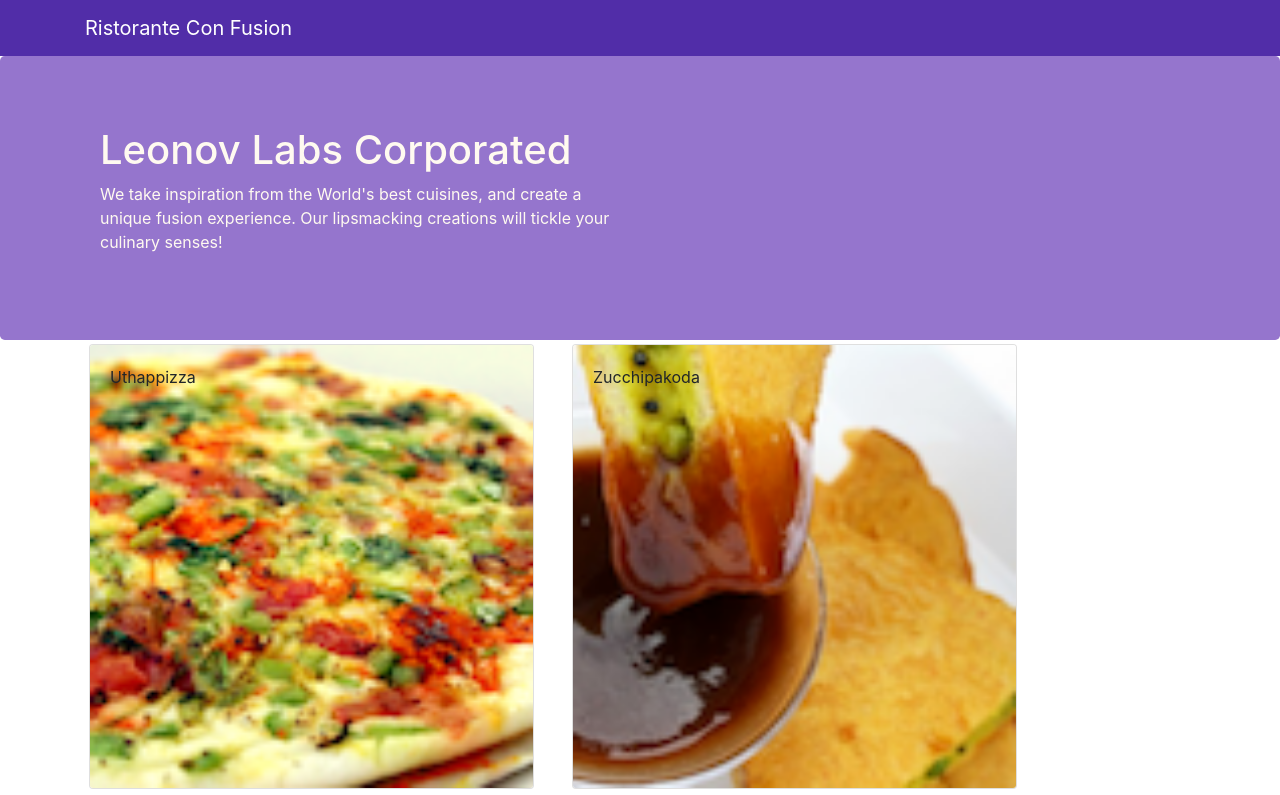
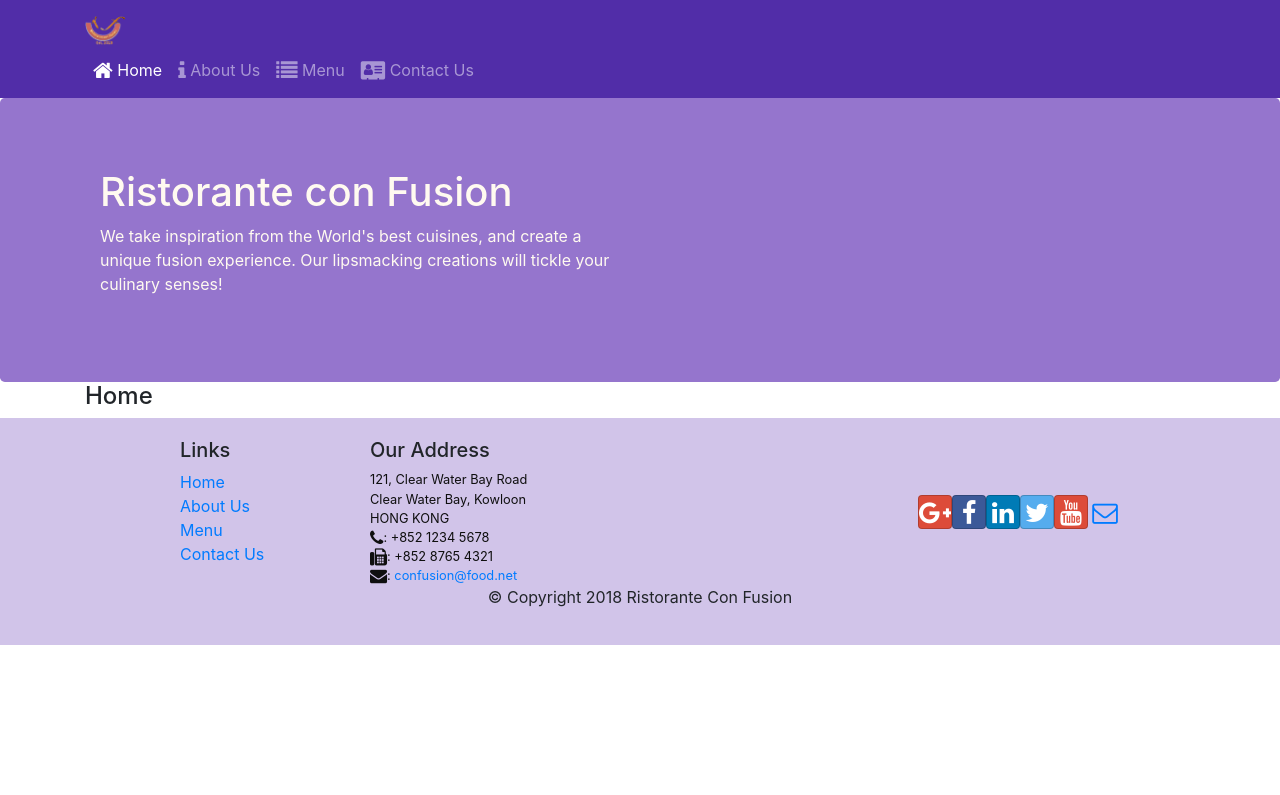
Before and after one commit to udavspokoinyi/react, a React (Create React App) app: page /home in a window 1280 px wide. Shown: the top 795 px of the page. Built offline with nearby package versions, Linux system fonts and the light colour scheme.

Commit message:
git router

```diff
--- a/package.json
+++ b/package.json
@@ -13,6 +13,7 @@
     "react": "^17.0.2",
     "react-dom": "^17.0.2",
     "react-popper": "^2.2.5",
+    "react-router-dom": "^4.2.2",
     "react-scripts": "5.0.0",
     "reactstrap": "^9.0.1",
     "web-vitals": "^2.1.4"
--- a/src/App.js
+++ b/src/App.js
@@ -1,13 +1,16 @@
 import React, { Component } from "react";
 import "./App.css";
 import Main from "./components/MainComponent";
+import { BrowserRouter } from "react-router-dom";
 
 class App extends Component {
   render() {
     return (
-      <div className="App">
-        <Main />
-      </div>
+      <BrowserRouter>
+        <div>
+          <Main />
+        </div>
+      </BrowserRouter>
     );
   }
 }
--- a/src/components/FooterComponent.js
+++ b/src/components/FooterComponent.js
@@ -1,5 +1,5 @@
 import React from "react";
-
+import { Link } from "react-router-dom";
 function Footer(props) {
   return (
     <div className="footer">
@@ -9,16 +9,16 @@
             <h5>Links</h5>
             <ul className="list-unstyled">
               <li>
-                <a href="#">Home</a>
+                <Link to="/home">Home</Link>
               </li>
               <li>
-                <a href="#">About</a>
+                <Link to="/aboutus">About Us</Link>
               </li>
               <li>
-                <a href="#">Menu</a>
+                <Link to="/menu">Menu</Link>
               </li>
               <li>
-                <a href="contactus.html">Contact</a>
+                <Link to="/contactus">Contact Us</Link>
               </li>
             </ul>
           </div>
--- a/src/components/HeaderComponent.js
+++ b/src/components/HeaderComponent.js
@@ -1,20 +1,73 @@
 import React, { Component } from "react";
-import { Navbar, NavbarBrand } from "reactstrap";
+import {
+  Navbar,
+  NavbarBrand,
+  Nav,
+  NavbarToggler,
+  Collapse,
+  NavItem,
+} from "reactstrap";
+import NavLink from "react-router-dom/NavLink";
+class Header extends Component {
+  constructor(props) {
+    super(props);
 
-class Header extends Component {
+    this.state = {
+      isNavOpen: false,
+    };
+    this.toggleNav = this.toggleNav.bind(this);
+  }
+  toggleNav() {
+    this.setState({
+      isNavOpen: !this.state.isNavOpen,
+    });
+  }
   render() {
     return (
-      <>
-        <Navbar dark>
+      <div>
+        <Navbar dark expand="md">
           <div className="container">
-            <NavbarBrand href="/">Ristorante Con Fusion</NavbarBrand>
+            <NavbarToggler onClick={this.toggleNav} />
+            <NavbarBrand className="mr-auto" href="/">
+              <img
+                src="assets/images/logo.png"
+                height="30"
+                width="41"
+                alt="Ristorante Con Fusion"
+              />
+            </NavbarBrand>
+            <Collapse isOpen={this.state.isNavOpen} navbar>
+              <Nav navbar>
+                <NavItem>
+                  <NavLink className="nav-link" to="/home">
+                    <span className="fa fa-home fa-lg"></span> Home
+                  </NavLink>
+                </NavItem>
+                <NavItem>
+                  <NavLink className="nav-link" to="/aboutus">
+                    <span className="fa fa-info fa-lg"></span> About Us
+                  </NavLink>
+                </NavItem>
+                <NavItem>
+                  <NavLink className="nav-link" to="/menu">
+                    <span className="fa fa-list fa-lg"></span> Menu
+                  </NavLink>
+                </NavItem>
+                <NavItem>
+                  <NavLink className="nav-link" to="/contactus">
+                    <span className="fa fa-address-card fa-lg"></span> Contact
+                    Us
+                  </NavLink>
+                </NavItem>
+              </Nav>
+            </Collapse>
           </div>
         </Navbar>
         <div className="jumbotron">
           <div className="container">
             <div className="row row-header">
               <div className="col-12 col-sm-6">
-                <h1>Leonov Labs Corporated</h1>
+                <h1>Ristorante con Fusion</h1>
                 <p>
                   We take inspiration from the World's best cuisines, and create
                   a unique fusion experience. Our lipsmacking creations will
@@ -24,7 +77,7 @@
             </div>
           </div>
         </div>
-      </>
+      </div>
     );
   }
 }
--- /dev/null
+++ b/src/components/HomeComponent.js
@@ -0,0 +1,10 @@
+import React from "react";
+
+function Home(props) {
+  return (
+    <div className="container">
+      <h4> Home</h4>
+    </div>
+  );
+}
+export default Home;
--- a/src/components/MainComponent.js
+++ b/src/components/MainComponent.js
@@ -4,7 +4,8 @@
 import DishDetail from "../shared/DishdetailComponent";
 import { DISHES } from "../shared/dishes";
 import Footer from "./FooterComponent";
-
+import Home from "./HomeComponent";
+import { Switch, Route, Redirect } from "react-router-dom";
 class Main extends Component {
   constructor(props) {
     super(props);
@@ -19,22 +20,21 @@
   }
 
   render() {
+    const HomePage = () => {
+      return <Home />;
+    };
     return (
       <div>
         <Header />
-        <Menu
-          dishes={this.state.dishes}
-          onClick={(dishId) => this.onDishSelect(dishId)}
-        />
-        <div className="container">
-          <DishDetail
-            dish={
-              this.state.dishes.filter(
-                (dish) => dish.id === this.state.selectedDish
-              )[0]
-            }
+        <Switch>
+          <Route path="/home" component={HomePage} />
+          <Route
+            exact
+            path="/menu"
+            component={() => <Menu dishes={this.state.dishes} />}
           />
-        </div>
+          <Redirect to="/home" />
+        </Switch>
         <Footer />
       </div>
     );
--- a/src/components/MenuComponent.js
+++ b/src/components/MenuComponent.js
@@ -11,8 +11,8 @@
 
 function RenderMenuItem({ dish, onClick }) {
   return (
-    <Card key={dish.id} onClick={() => onClick(dish.id)}>
-      <CardImg key={dish.id} width="100%" src={dish.image} alt={dish.name} />
+    <Card onClick={() => onClick(dish.id)}>
+      <CardImg width="100%" src={dish.image} alt={dish.name} />
       <CardImgOverlay>
         <CardTitle>{dish.name}</CardTitle>
       </CardImgOverlay>
```
Also changed, not shown: 1 other file (tests, documents, lock files or other folders).
